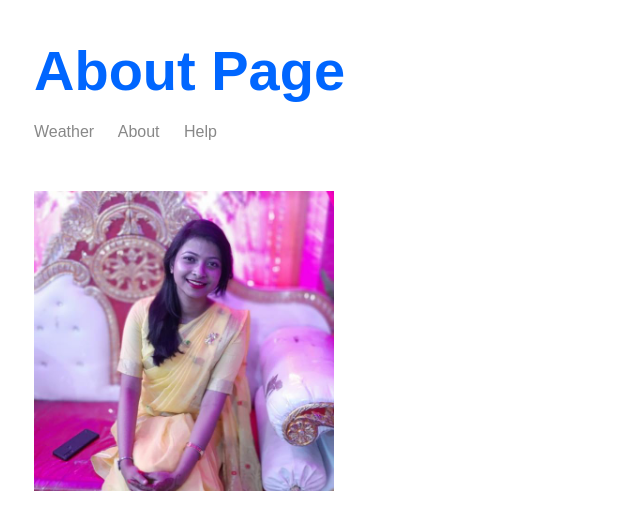
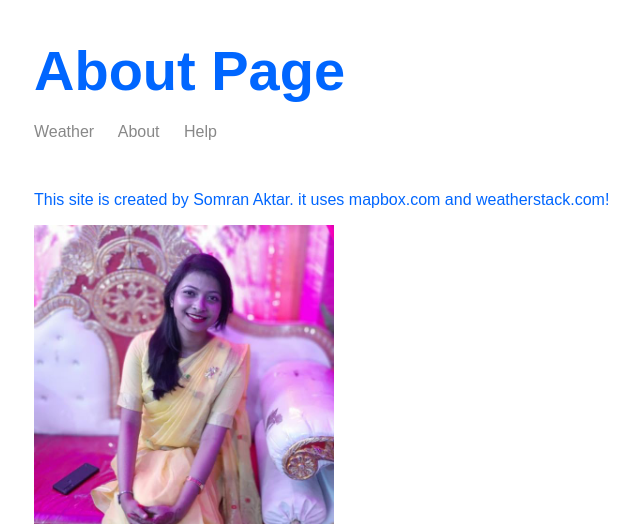
Before and after one commit to seemo-33/weather-app, a Node server app: page /about in a window 1280 px wide. Shown: the top 524 px of the page, without its empty margins (281-921 px from the left). Run offline with Node 20, Linux system fonts and the light colour scheme; some libraries are stand-ins or nearby versions.

Commit message:
Added text in the About page

```diff
--- a/templates/views/about.hbs
+++ b/templates/views/about.hbs
@@ -9,6 +9,7 @@
     <body>
         <div class="main-content">
             {{>header}}
+            <p>This site is created by Somran Aktar. it uses mapbox.com and weatherstack.com!</p>
             <img class="portrait" src="/img/pp.jpg">
         </div>
 
```
